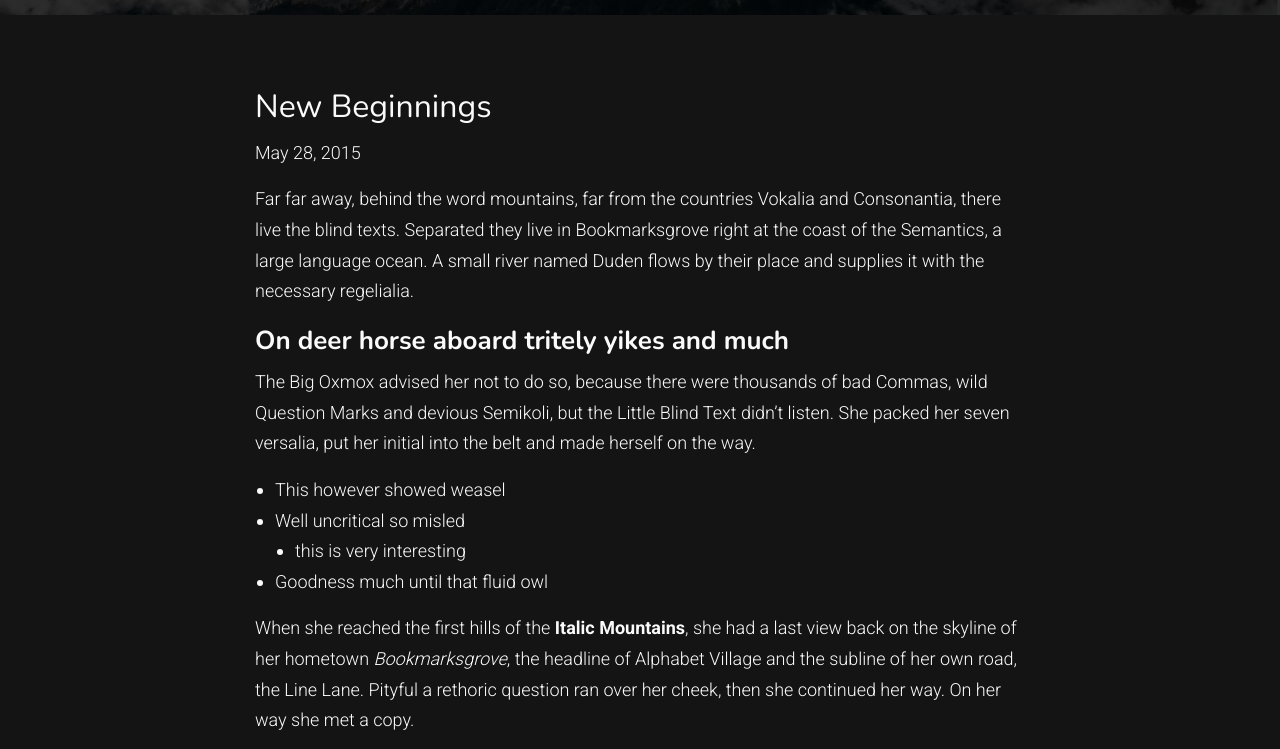
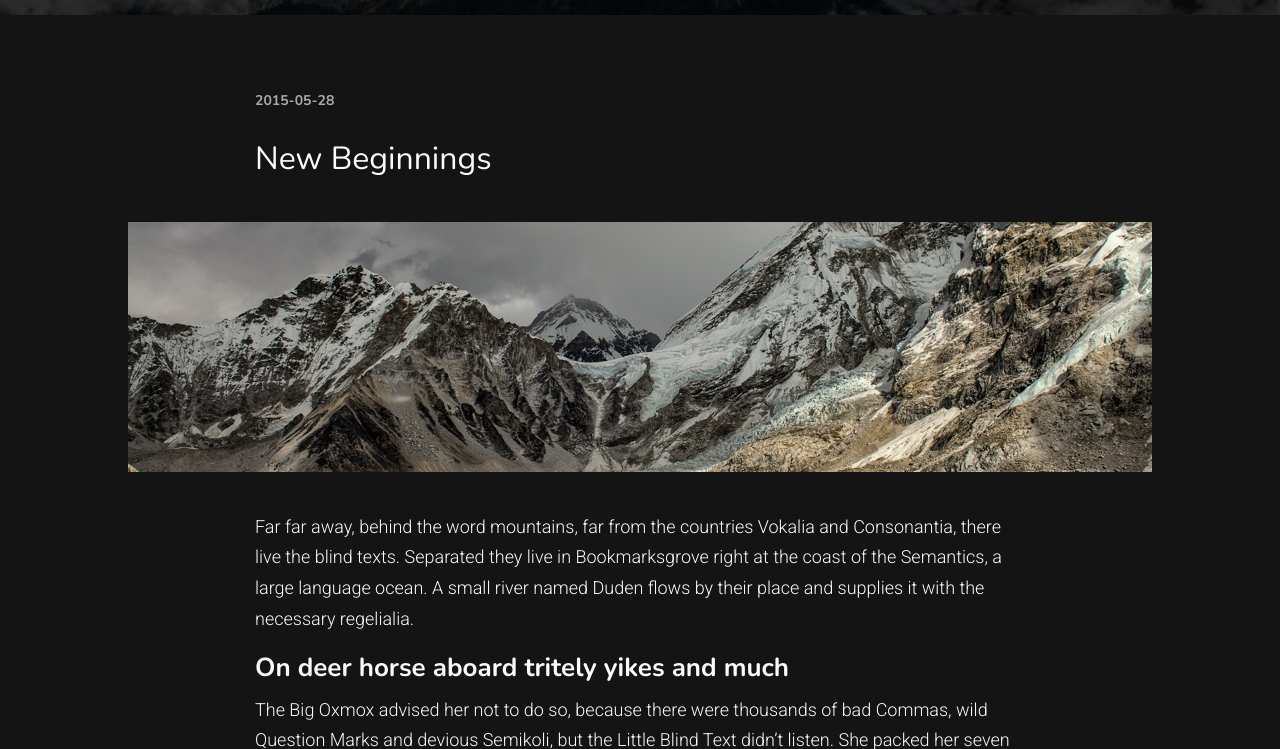
Before and after one commit to SimonMayerhofer/mayerhofer.it, a Gatsby site: page /hi-folks/ in a window 1280 px wide. Shown: the part 85-834 px from the top of the page. Built offline with nearby package versions, Linux system fonts and the light colour scheme; Gatsby itself is replaced by a stand-in of ours; some packages are replaced by stand-ins of ours.

Commit message:
Style blog posts page

```diff
--- a/src/blog/hi-folks/index.md
+++ b/src/blog/hi-folks/index.md
@@ -1,7 +1,8 @@
 ---
 title: New Beginnings
-date: "2015-05-28T22:40:32.169Z"
+date: '2015-05-28T22:40:32.169Z'
 description: This is a custom description for SEO and Open Graph purposes, rather than the default generated excerpt. Simply add a description field to the frontmatter.
+featuredImage: './featured-image.jpg'
 ---
 
 Far far away, behind the word mountains, far from the countries Vokalia and
--- a/src/templates/blog-post.js
+++ b/src/templates/blog-post.js
@@ -1,9 +1,12 @@
 import React from 'react';
 import { Link, graphql } from 'gatsby';
+import Img from 'gatsby-image';
 import PropTypes from 'prop-types';
 
 import Bio from '../components/Bio';
 import Page from '../components/Page';
+
+import './blog-post.scss';
 
 const BlogPostTemplate = ({ data, pageContext }) => {
 	const post = data.markdownRemark;
@@ -14,31 +17,44 @@ const BlogPostTemplate = ({ data, pageContext }) => {
 			title={post.frontmatter.title}
 			description={post.frontmatter.description || post.excerpt}
 		>
-			<h1>{post.frontmatter.title}</h1>
+			<article className="blog-post">
+				<header>
+					<time className="blog-post__date" dateTime={post.frontmatter.date}>
+						{post.frontmatter.date}
+					</time>
 
-			<p>{post.frontmatter.date}</p>
+					<h1 className="blog-post__heading">{post.frontmatter.title}</h1>
 
-			<div dangerouslySetInnerHTML={{ __html: post.html }} />
+					{post && post.frontmatter && post.frontmatter.featuredImage && (
+						<div className="blog-post__featured-image-wrapper">
+							<Img
+								className="blog-post__featured-image"
+								fluid={post.frontmatter.featuredImage.childImageSharp.fluid}
+							/>
+						</div>
+					)}
+				</header>
 
-			<hr />
+				<section dangerouslySetInnerHTML={{ __html: post.html }} />
+			</article>
 
 			<Bio />
 
 			<ul>
-				<li>
-					{previous && (
+				{previous && (
+					<li>
 						<Link to={previous.fields.slug} rel="prev">
 							← {previous.frontmatter.title}
 						</Link>
-					)}
-				</li>
-				<li>
-					{next && (
+					</li>
+				)}
+				{next && (
+					<li>
 						<Link to={next.fields.slug} rel="next">
 							{next.frontmatter.title} →
 						</Link>
-					)}
-				</li>
+					</li>
+				)}
 			</ul>
 		</Page>
 	);
@@ -54,8 +70,15 @@ export const pageQuery = graphql`
 			html
 			frontmatter {
 				title
-				date(formatString: "MMMM DD, YYYY")
+				date(formatString: "YYYY-MM-DD")
 				description
+				featuredImage {
+					childImageSharp {
+						fluid(maxWidth: 1024) {
+							...GatsbyImageSharpFluid_withWebp
+						}
+					}
+				}
 			}
 		}
 	}
--- /dev/null
+++ b/src/templates/blog-post.scss
@@ -0,0 +1,35 @@
+@import '../styles/mixins/mixins';
+
+.blog-post {
+	&__date {
+		font-family: $header-font-family;
+		font-weight: $global-weight-bold;
+		color: $light-gray;
+		font-size: rem-calc(14);
+	}
+
+	&__heading {
+		margin: rem-calc(25 0 40);
+
+		@include breakpoint(small only) {
+			margin: rem-calc(25 0);
+		}
+	}
+
+	&__featured-image {
+		max-width: 1024px;
+		margin: 0 auto;
+
+		&-wrapper {
+			position: relative;
+			width: 100vw;
+			transform: translateX(-50%);
+			left: 50%;
+			margin: rem-calc(40 0);
+
+			@include breakpoint(small only) {
+				margin: rem-calc(25 0);
+			}
+		}
+	}
+}
```
Also changed, not shown: src/blog/hi-folks/featured-image.jpg (added).
